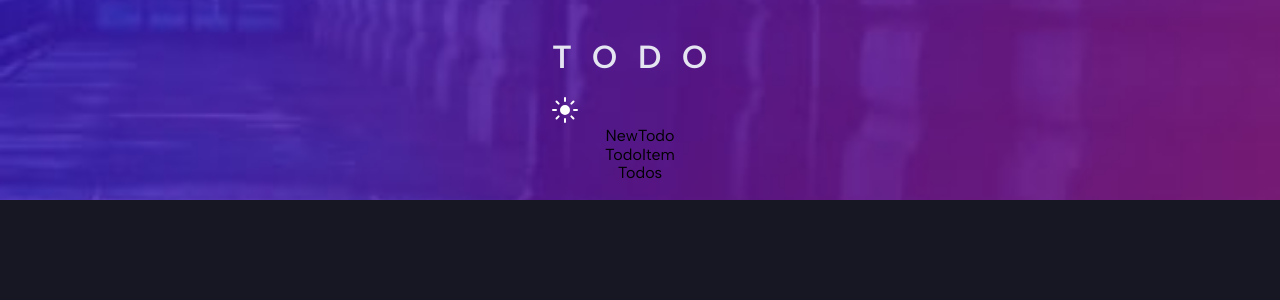
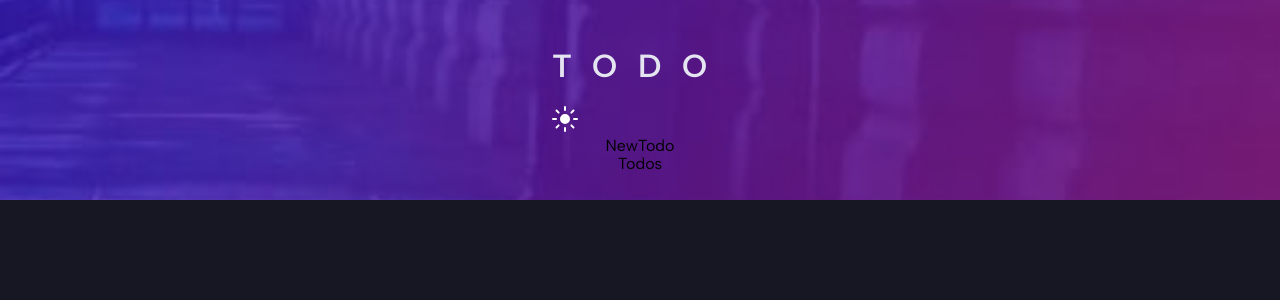
Before and after one commit to bravoosonja/react-todo, a React (Create React App) app: page / in a window 1280 px wide. Shown: the top 300 px of the page. Built offline with nearby package versions, Linux system fonts and the light colour scheme.

Commit message:
Render new todo

```diff
--- a/src/components/TodoItem.js
+++ b/src/components/TodoItem.js
@@ -1,3 +1,5 @@
-export default function TodoItem() {
-  return <div>TodoItem</div>;
+import styled from "styled-components";
+
+export default function TodoItem({ text, onRemoveTodo }) {
+  return <p onClick={onRemoveTodo}>{text}</p>;
 }
```
